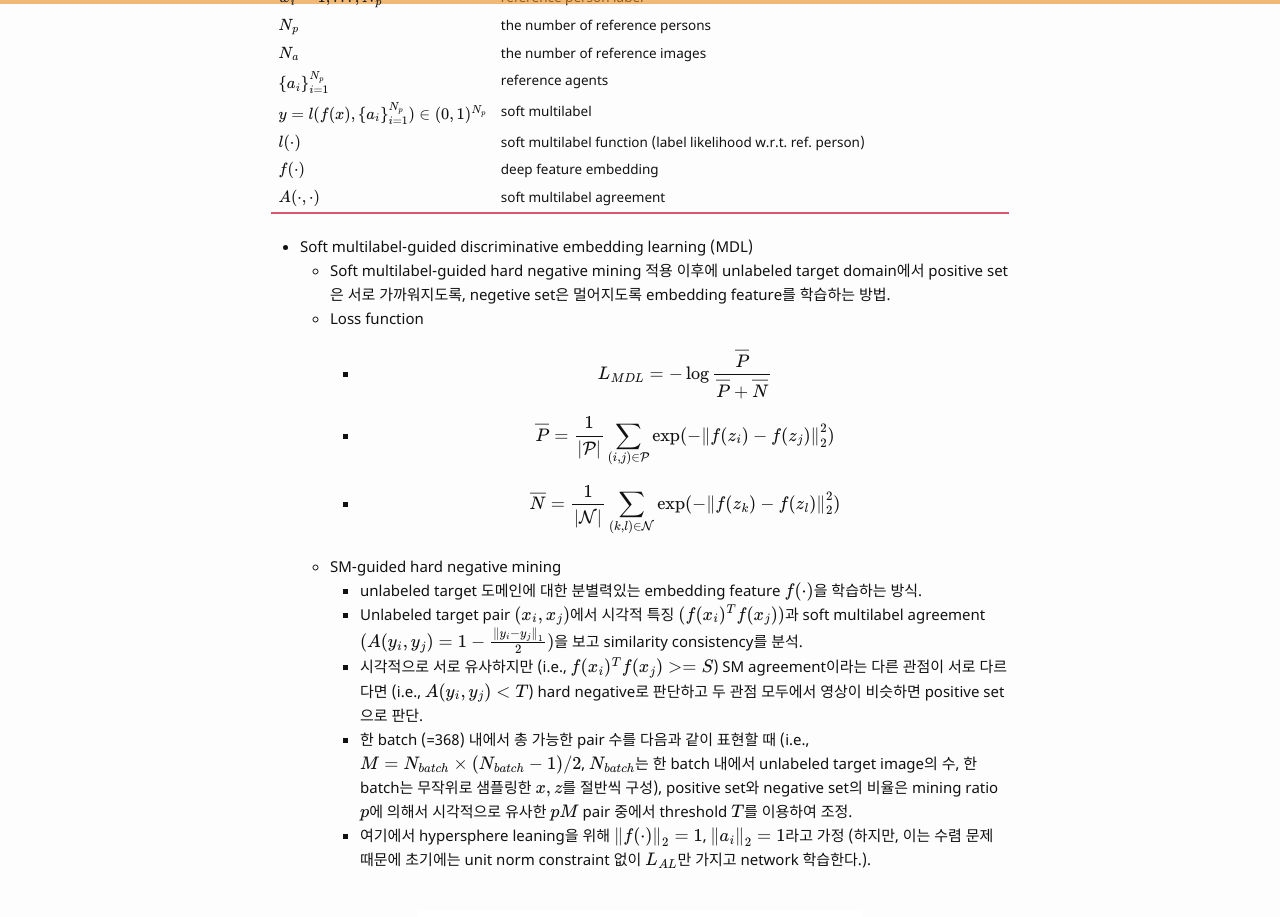
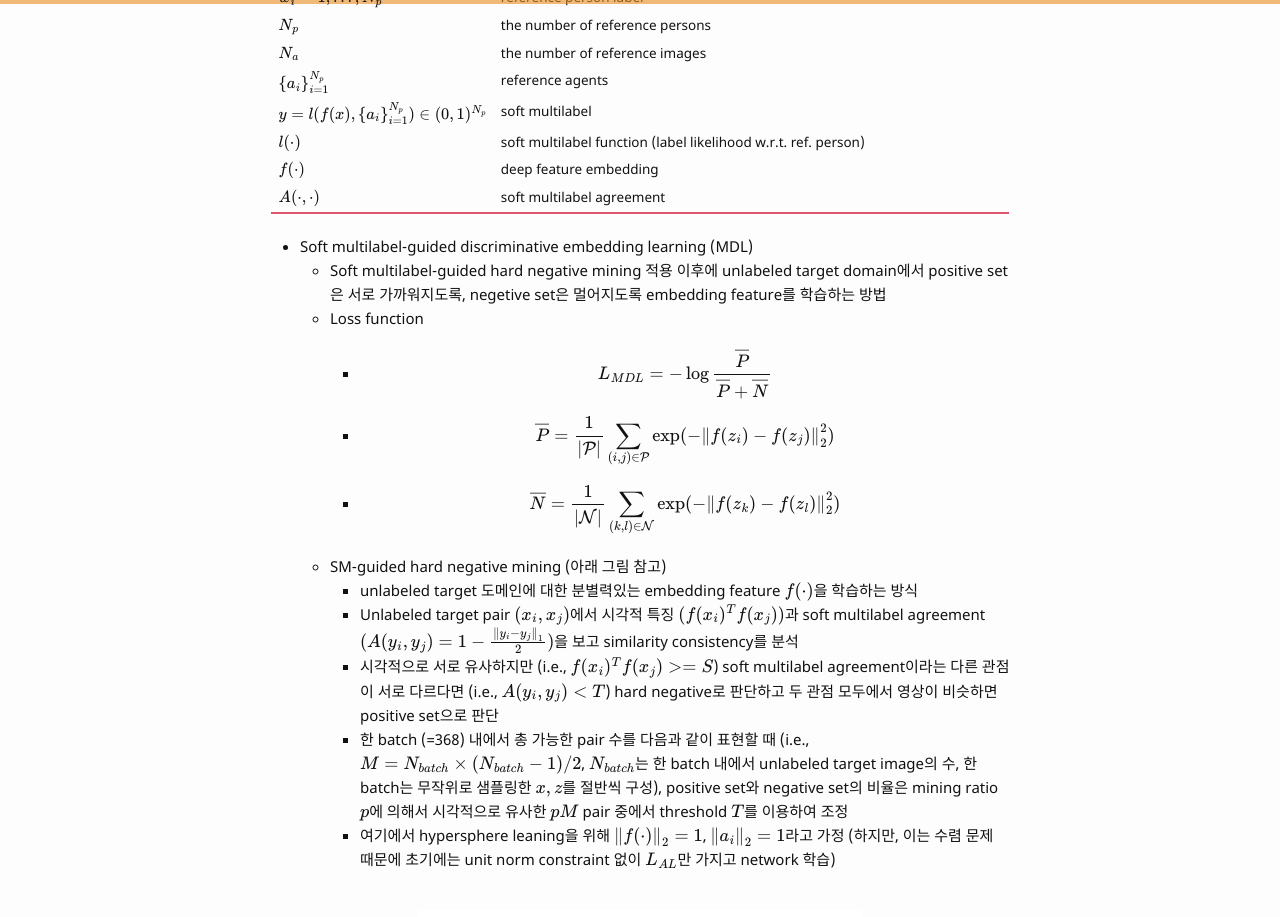
Before and after one commit to bismex/bismex.github.io, a Jekyll site: the page built from _posts/2019-07-03-MAR.md, in a window 1280 px wide and 1400 px high, scrolled down 2414 px. Shown: the top 917 px of the window. Built offline with Jekyll 4.4.1, drawn with Linux system fonts in a browser that asks for light colours; formulas are drawn with MathJax 3; some of the changed text lies outside the part shown.

Commit message:
Update 2019-07-03-MAR.md

```diff
--- a/_posts/2019-07-03-MAR.md
+++ b/_posts/2019-07-03-MAR.md
@@ -79,18 +79,17 @@
 | ---------- | ---------- |
 
 - Soft multilabel-guided discriminative embedding learning (MDL)
-  - Soft multilabel-guided hard negative mining 적용 이후에 unlabeled target domain에서 positive set은 서로 가까워지도록, negetive set은 멀어지도록 embedding feature를 학습하는 방법.
+  - Soft multilabel-guided hard negative mining 적용 이후에 unlabeled target domain에서 positive set은 서로 가까워지도록, negetive set은 멀어지도록 embedding feature를 학습하는 방법
   - Loss function
     - $$L_{MDL} = -\log \frac{\overline{P}}{\overline{P} + \overline{N}}$$
     - $$\overline{P} = \frac{1}{|\mathcal{P}|} \sum_{(i, j) \in \mathcal{P}} \exp (-\left \| f(z_i) - f(z_j) \right \|^2_2)$$
     - $$\overline{N} = \frac{1}{|\mathcal{N}|} \sum_{(k, l) \in \mathcal{N}} \exp (-\left \| f(z_k) - f(z_l) \right \|^2_2)$$
-  - SM-guided hard negative mining
-    - unlabeled target 도메인에 대한 분별력있는 embedding feature $$f(\cdot)$$을 학습하는 방식.
-    - Unlabeled target pair $$(x_i, x_j)$$에서 시각적 특징 $$(f(x_i)^T f(x_j))$$과 soft multilabel agreement $$(A(y_i, y_j)=1-\frac{\left \| y_i - y_j \right \|_1}{2})$$을 보고 similarity consistency를 분석.
-    - 시각적으로 서로 유사하지만 (i.e., $$f(x_i)^T f(x_j)>=S$$) SM agreement이라는 다른 관점이 서로 다르다면 (i.e., $$A(y_i, y_j)<T$$) hard negative로 판단하고 두 관점 모두에서 영상이 비슷하면 positive set으로 판단.
-    - 한 batch (=368) 내에서 총 가능한 pair 수를 다음과 같이 표현할 때 (i.e., $$M=N_{batch} \times (N_{batch} - 1 )/2$$, $$N_{batch}$$는 한 batch 내에서 unlabeled target image의 수, 한 batch는 무작위로 샘플링한 $$x, z$$를 절반씩 구성), positive set와 negative set의 비율은 mining ratio $$p$$에 의해서 시각적으로 유사한 $$pM$$ pair 중에서 threshold $$T$$를 이용하여 조정.
-    - 여기에서 hypersphere leaning을 위해 $$\left \| f(\cdot) \right \|_2=1$$, $$\left \| a_i \right \|_2=1$$라고 가정 (하지만, 이는 수렴 문제 때문에 초기에는 unit norm constraint 없이 $$L_{AL}$$만 가지고 network 학습한다.).
-
+  - SM-guided hard negative mining (아래 그림 참고)
+    - unlabeled target 도메인에 대한 분별력있는 embedding feature $$f(\cdot)$$을 학습하는 방식
+    - Unlabeled target pair $$(x_i, x_j)$$에서 시각적 특징 $$(f(x_i)^T f(x_j))$$과 soft multilabel agreement $$(A(y_i, y_j)=1-\frac{\left \| y_i - y_j \right \|_1}{2})$$을 보고 similarity consistency를 분석
+    - 시각적으로 서로 유사하지만 (i.e., $$f(x_i)^T f(x_j)>=S$$) soft multilabel agreement이라는 다른 관점이 서로 다르다면 (i.e., $$A(y_i, y_j)<T$$) hard negative로 판단하고 두 관점 모두에서 영상이 비슷하면 positive set으로 판단
+    - 한 batch (=368) 내에서 총 가능한 pair 수를 다음과 같이 표현할 때 (i.e., $$M=N_{batch} \times (N_{batch} - 1 )/2$$, $$N_{batch}$$는 한 batch 내에서 unlabeled target image의 수, 한 batch는 무작위로 샘플링한 $$x, z$$를 절반씩 구성), positive set와 negative set의 비율은 mining ratio $$p$$에 의해서 시각적으로 유사한 $$pM$$ pair 중에서 threshold $$T$$를 이용하여 조정
+    - 여기에서 hypersphere leaning을 위해 $$\left \| f(\cdot) \right \|_2=1$$, $$\left \| a_i \right \|_2=1$$라고 가정 (하지만, 이는 수렴 문제 때문에 초기에는 unit norm constraint 없이 $$L_{AL}$$만 가지고 network 학습)
 
 
 <br/>
@@ -98,6 +97,10 @@
 {: style="width: 60%;" class="center"}
 <span style="color: #e01f1f;">***Fig. 3. Soft multilabel-guided hard negative mining***</span>
 
+- Hard negative pairs에 대한 예시
+  - Soft multilabel reference learning 과정을 통해 잠재적인 fine-grained discriminative 단서를 발견
+  - 빨간 박스들은 한 쌍의 hard negative pair를 보여줌 (unlabeled target images)
+  - 빨간 박스 오른쪽 그림들은 각각 target image에서 soft label이 가장/두 번째로 높은 reference images들을 가리킴
 
 <br/>
 ![picture]({{ '/assets/images/MAR04.png' | relative_url }})
```
